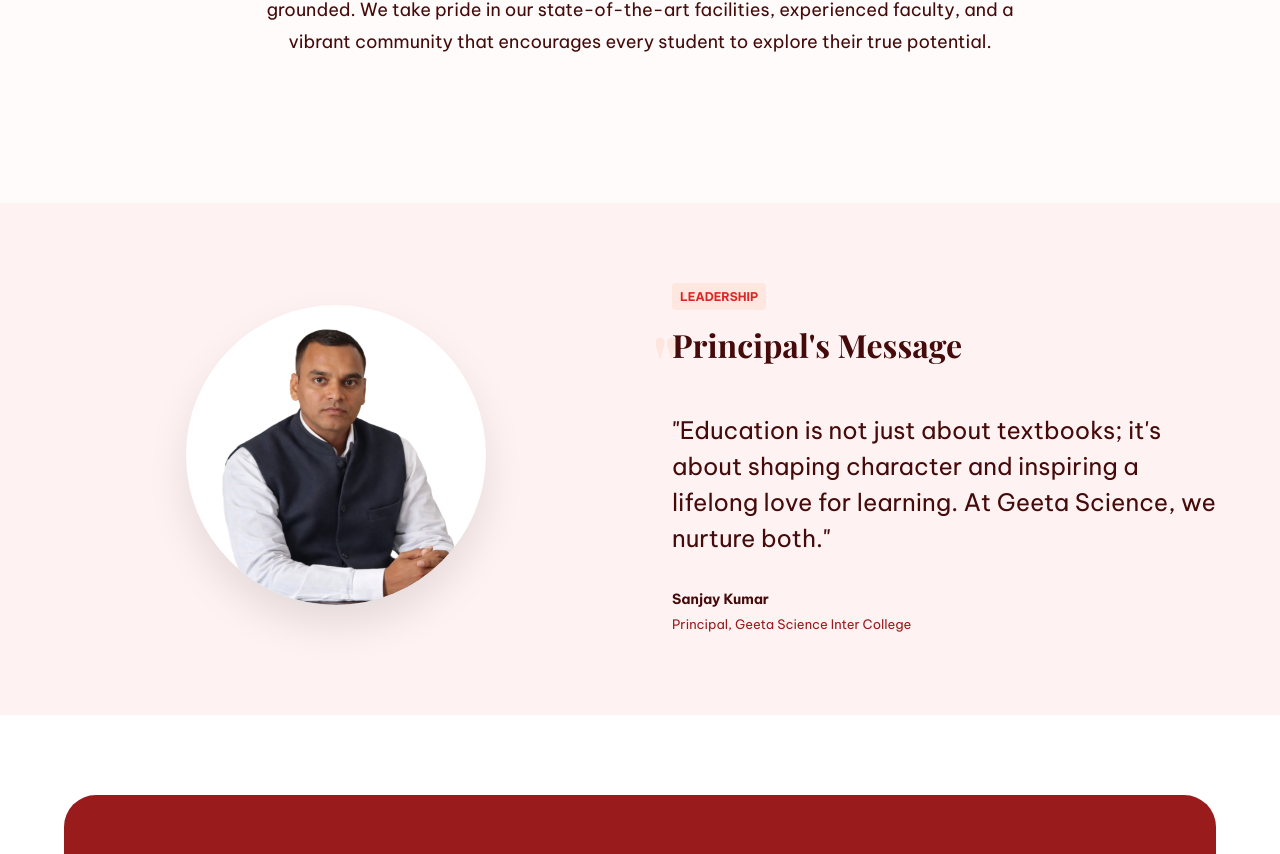
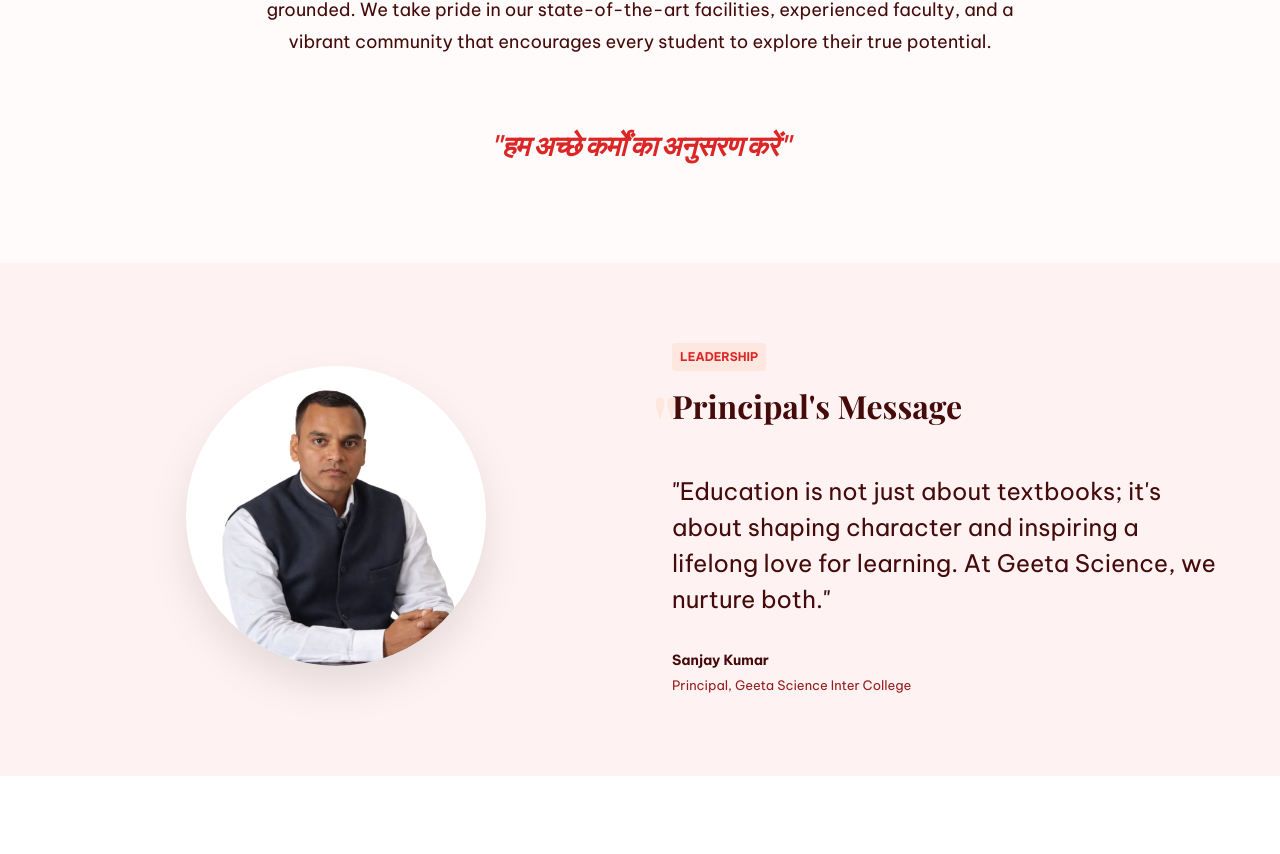
Before and after one commit to Subhampas1/geetascienceintercollege, a React (Vite) app: page / in a window 1280 px wide. Shown: the part 2299-3153 px from the top of the page. Built offline with nearby package versions, Linux system fonts and the light colour scheme; a web font is replaced by a local one.

Commit message:
Add Hindi quote to About section on Homepage

```diff
--- a/src/pages/Home.jsx
+++ b/src/pages/Home.jsx
@@ -220,6 +220,9 @@ const Home = () => {
           <p className="section-subtitle" style={{ maxWidth: '800px', margin: '0 auto', fontSize: '18px', lineHeight: '1.8', color: 'var(--color-navy)' }}>
             Established in 2015, Geeta Science Inter College has been a beacon of academic excellence. We believe in providing an environment where learning goes beyond textbooks. Our holistic approach integrates modern educational methodologies with traditional values, ensuring that our students are not just academically proficient but also ethically grounded. We take pride in our state-of-the-art facilities, experienced faculty, and a vibrant community that encourages every student to explore their true potential.
           </p>
+          <blockquote className="text-orange font-sans-display" style={{ fontSize: '28px', margin: '40px auto 16px', fontStyle: 'italic', maxWidth: '800px', fontWeight: 600 }}>
+            "हम अच्छे कर्मों का अनुसरण करें"
+          </blockquote>
         </div>
       </section>
 
```
